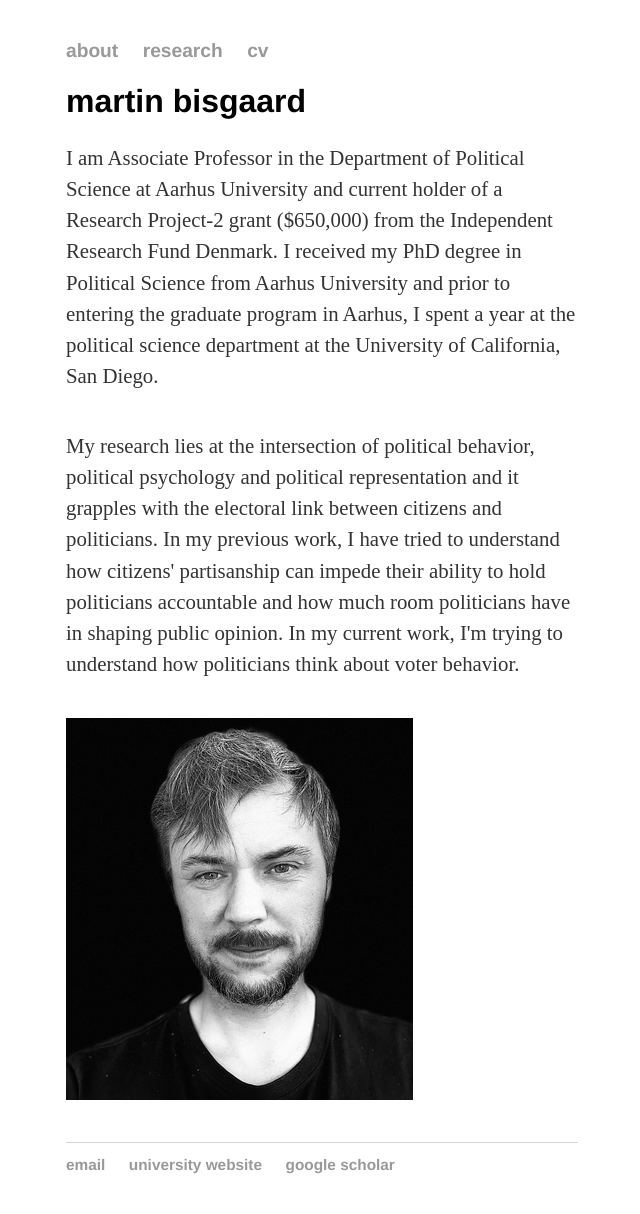
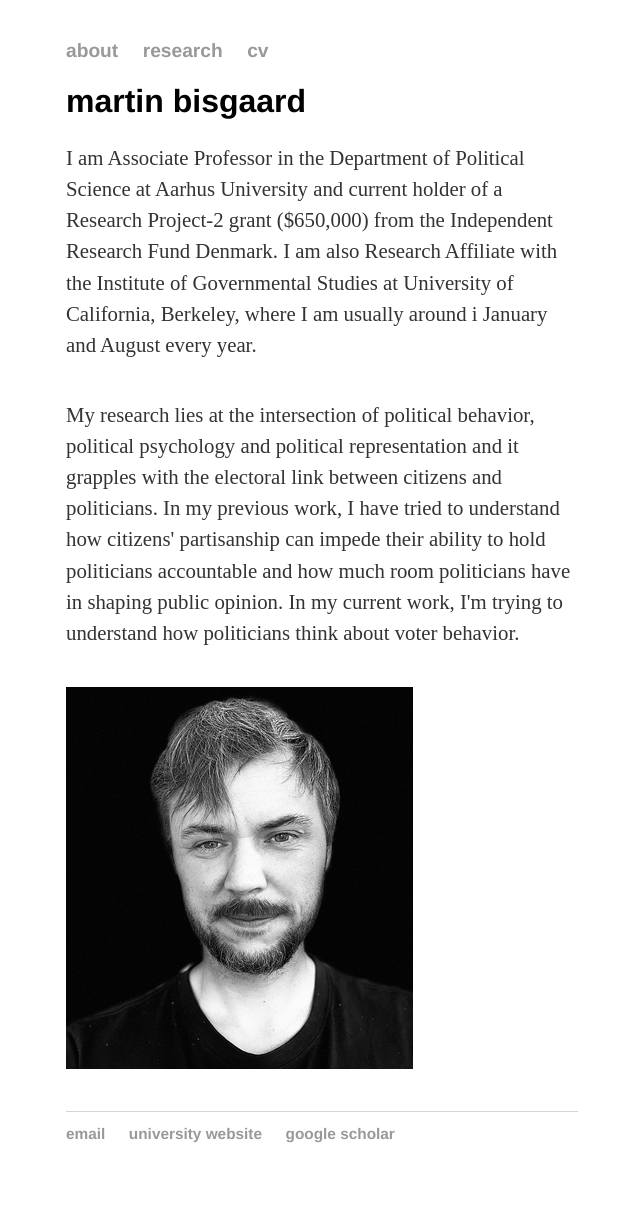
Before and after one commit to mbisgaard/mbisgaard.github.io, a Jekyll site: the page built from index.html, in a window 1280 px wide. Shown: the whole page, without its empty margins (318-958 px from the left). Built offline with Jekyll 4.4.1, drawn with Linux system fonts in a browser that asks for light colours; after the commit the page ends 1183 px from its top, so only the background shows below that.

Commit message:
Update index.html

```diff
--- a/index.html
+++ b/index.html
@@ -5,7 +5,7 @@
 <div class="blurb">
 	<h1>martin bisgaard</h1>
 
-	<p2>I am Associate Professor in the Department of Political Science at Aarhus University and current holder of a Research Project-2 grant ($650,000) from the Independent Research Fund Denmark. I received my PhD degree in Political Science from Aarhus University and prior to entering the graduate program in Aarhus, I spent a year at the political science department at the University of California, San Diego.</p2>
+	<p2>I am Associate Professor in the Department of Political Science at Aarhus University and current holder of a Research Project-2 grant ($650,000) from the Independent Research Fund Denmark. I am also Research Affiliate with the Institute of Governmental Studies at University of California, Berkeley, where I am usually around i January and August every year.</p2>
 		<p>&nbsp;</p>
 	<p2>My research lies at the intersection of political behavior, political psychology and political representation and it grapples with the electoral link between citizens and politicians. In my previous work, I have tried to understand how citizens' partisanship can impede their ability to hold politicians accountable and how much room politicians have in shaping public opinion. In my current work, I'm trying to understand how politicians think about voter behavior.</p2>
 		<p>&nbsp;</p>
```
